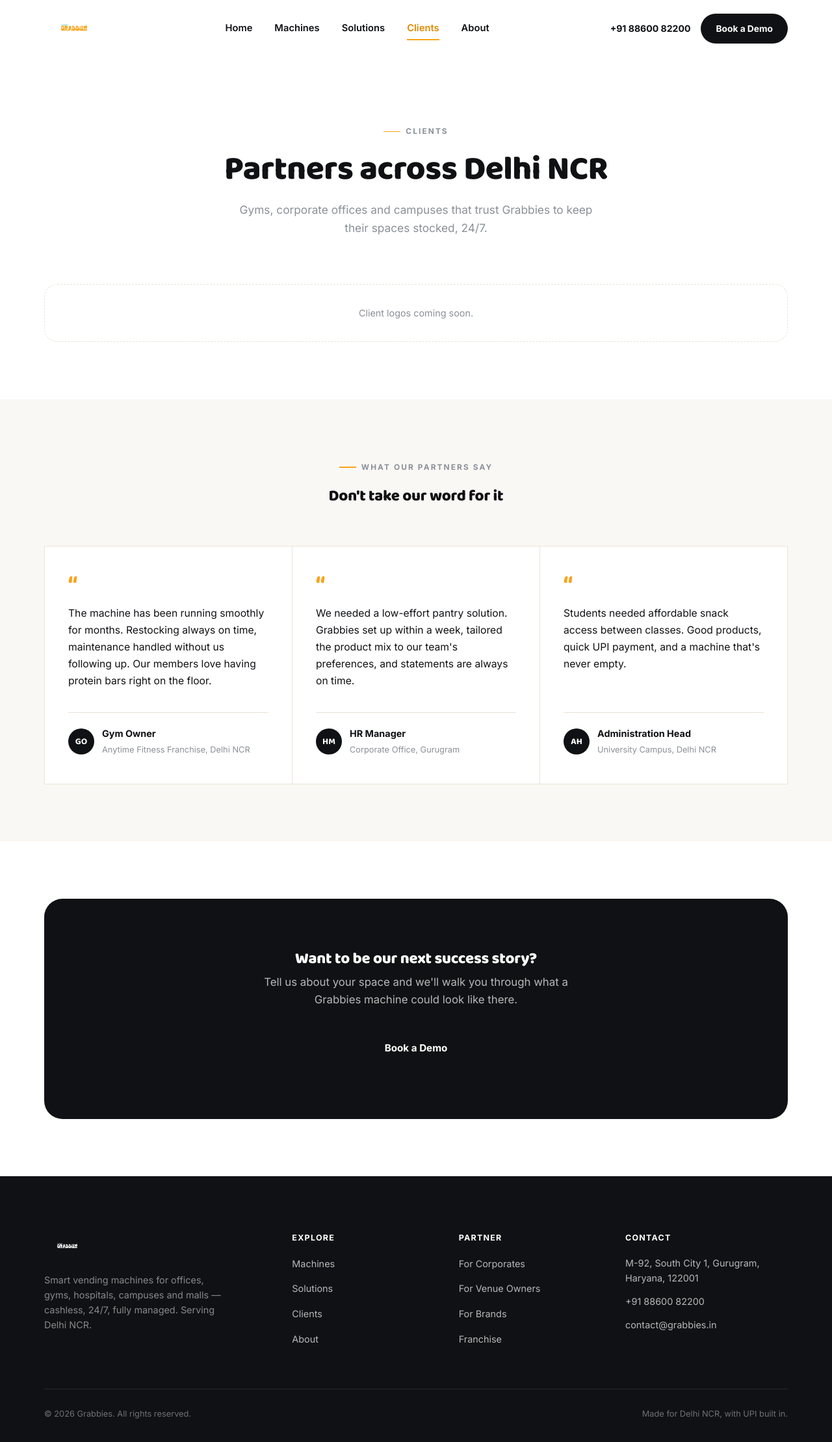
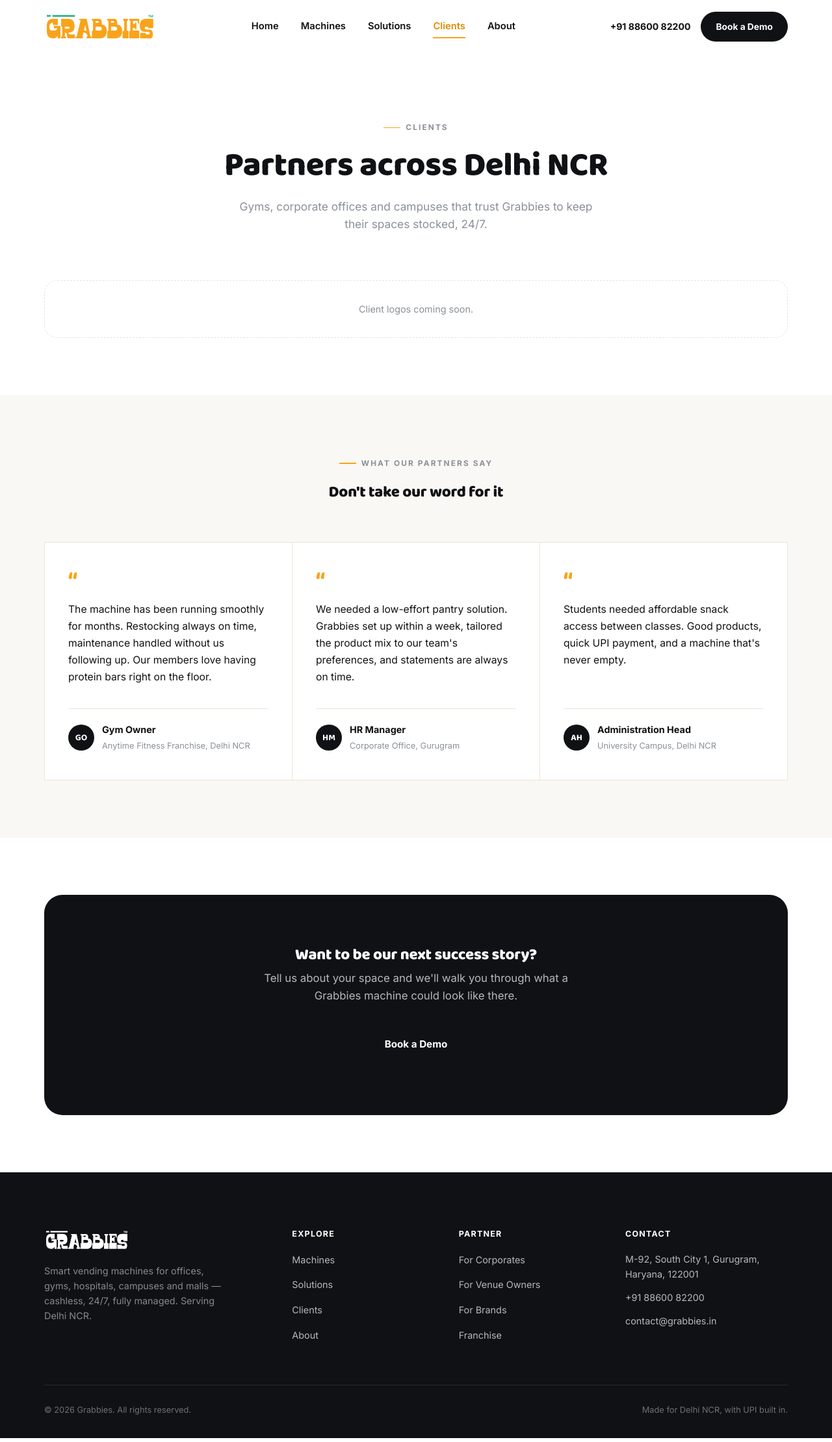
Before and after one commit to bhavikgrabbies/grabbies__website, a React (Vite) app: page /clients in a window 1280 px wide. Shown: the whole page at 65% size. Built offline with nearby package versions, Linux system fonts and the light colour scheme.

Commit message:
Fix logo appearing tiny: SVG viewBox had huge empty canvas around the actual artwork

```diff
--- a/src/components/Footer.css
+++ b/src/components/Footer.css
@@ -1,6 +1,6 @@
 .site-footer { background: var(--ink); color: rgba(255,255,255,0.7); padding: 88px 0 32px; }
 .footer-grid { display: grid; grid-template-columns: 1.6fr 1fr 1fr 1.2fr; gap: 48px; }
-.footer-brand img { height: 40px; margin-bottom: 20px; filter: brightness(0) invert(1); }
+.footer-brand img { height: 32px; margin-bottom: 20px; filter: brightness(0) invert(1); }
 .footer-brand p { font-size: 0.9rem; max-width: 280px; color: rgba(255,255,255,0.5); }
 .footer-col h4 { color: #fff; font-size: 0.78rem; letter-spacing: 0.1em; text-transform: uppercase; margin-bottom: 20px; font-family: var(--font-body); font-weight: 700; }
 .footer-col ul { list-style: none; margin: 0; padding: 0; display: flex; flex-direction: column; gap: 13px; }
--- a/src/components/Header.css
+++ b/src/components/Header.css
@@ -12,7 +12,7 @@
   padding: 18px 28px; max-width: var(--container); margin: 0 auto;
 }
 .logo { display: flex; align-items: center; }
-.logo img { height: 52px; width: auto; }
+.logo img { height: 42px; width: auto; }
 .nav-links { display: flex; align-items: center; gap: 34px; }
 .nav-links a { font-weight: 600; font-size: 0.92rem; color: var(--ink); position: relative; padding: 4px 0; }
 .nav-links a::after {
```
Also changed, not shown: public/img/logo.svg.
